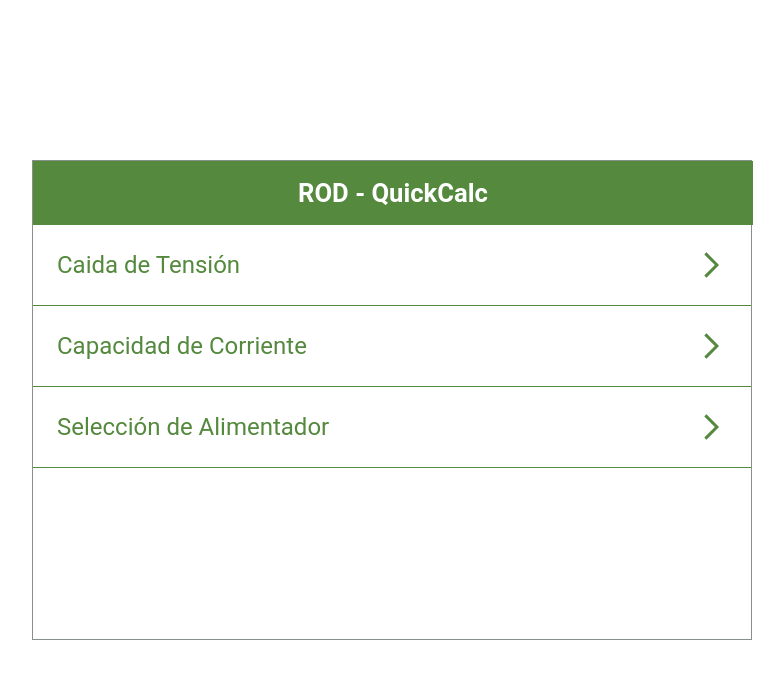
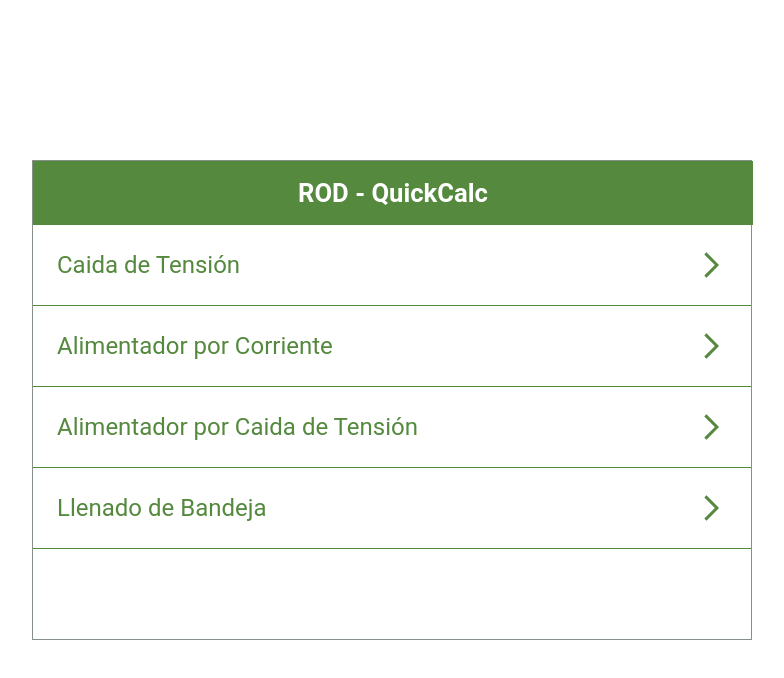
Before and after one commit to cmarioep/ROD-QuickCalc, a React (Vite) app: page / in a window 1280 px wide. Shown: the top 678 px of the page, without its empty margins (248-1032 px from the left). Built offline with nearby package versions, Linux system fonts and the light colour scheme.

Commit message:
Feature: home menu names

```diff
--- a/src/pages/Home.jsx
+++ b/src/pages/Home.jsx
@@ -10,9 +10,10 @@ export const Home = () => {
 
     return (
         <ul className="home">
-            <li><Link className="home__item" to="/voltagedrop">Caida de Tensión <ForwardIcon/> </Link></li>
-            <li><Link className="home__item" to="/awgbycurrent">Capacidad de Corriente <ForwardIcon/> </Link></li>
-            <li><Link className="home__item" to="/currentcapacity">Selección de Alimentador<ForwardIcon/> </Link></li>
+            <li><Link className="home__item" to="/voltagedrop">Caida de Tensión <ForwardIcon /> </Link></li>
+            <li><Link className="home__item" to="/awgbycurrent">Alimentador por Corriente<ForwardIcon /> </Link></li>
+            <li><Link className="home__item" to="/currentcapacity">Alimentador por Caida de Tensión<ForwardIcon /> </Link></li>
+            <li><Link className="home__item" to="/currentcapacity">Llenado de Bandeja<ForwardIcon /> </Link></li>
         </ul>
     )
 
```
